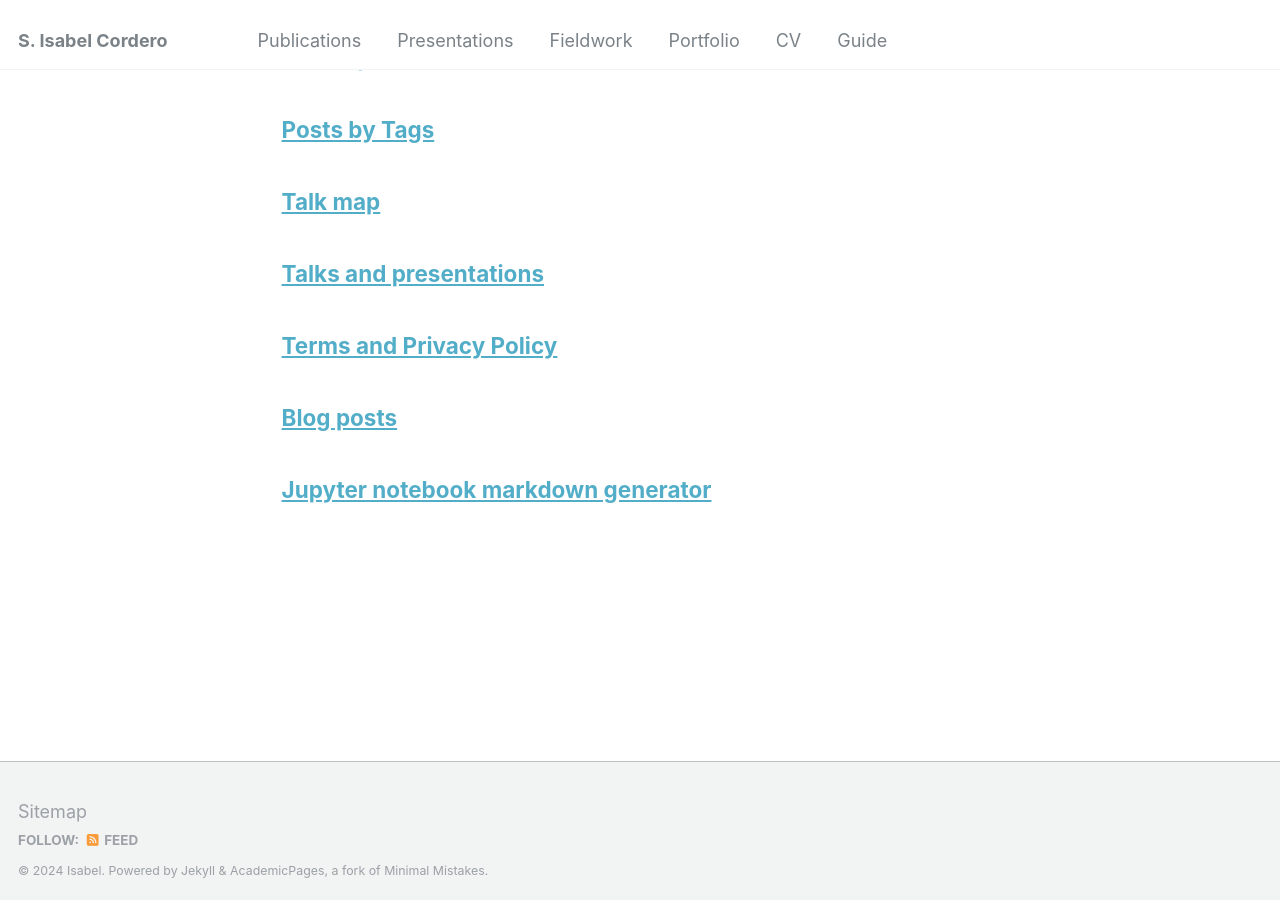
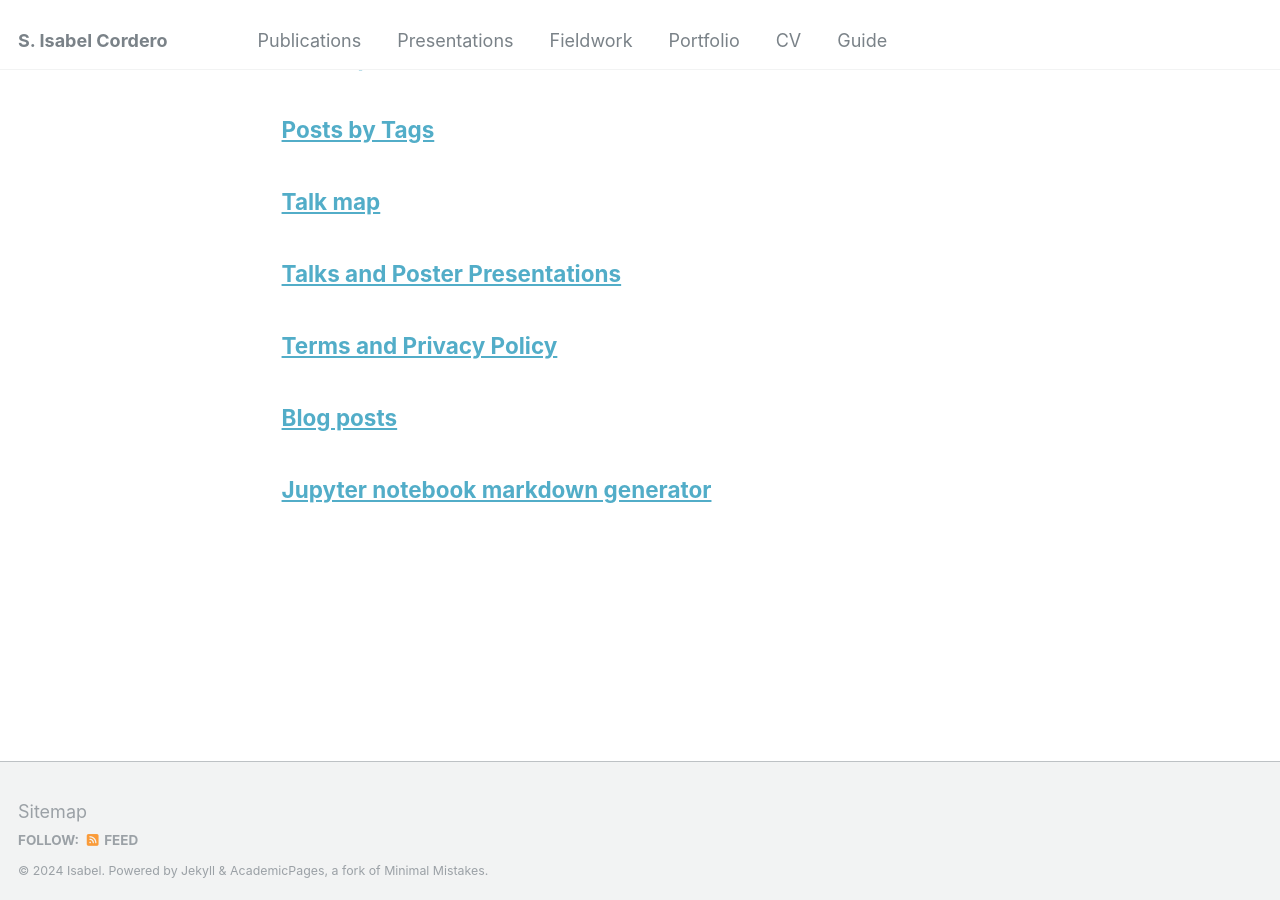
Before and after one commit to sicordero/sicordero.github.io, a Jekyll site: the page built from _pages/page-archive.html, in a window 1280 px wide and 900 px high, scrolled down 999 px. Built offline with Jekyll 4.4.1, drawn with Linux system fonts in a browser that asks for light colours.

Commit message:
Update talks.html to presentations.html
redoing my fix because I was dumb about local commits lol

```diff
--- a/_pages/talks.html
+++ b/_pages/talks.html
@@ -1,7 +1,7 @@
 ---
 layout: archive
-title: "Talks and presentations"
-permalink: /talks/
+title: "Talks and Poster Presentations"
+permalink: /presentations/
 author_profile: true
 ---
 
@@ -11,6 +11,6 @@
 
 {% endif %}
 
-{% for post in site.talks reversed %}
+{% for post in site.presentations reversed %}
   {% include archive-single-talk.html %}
 {% endfor %}
```
